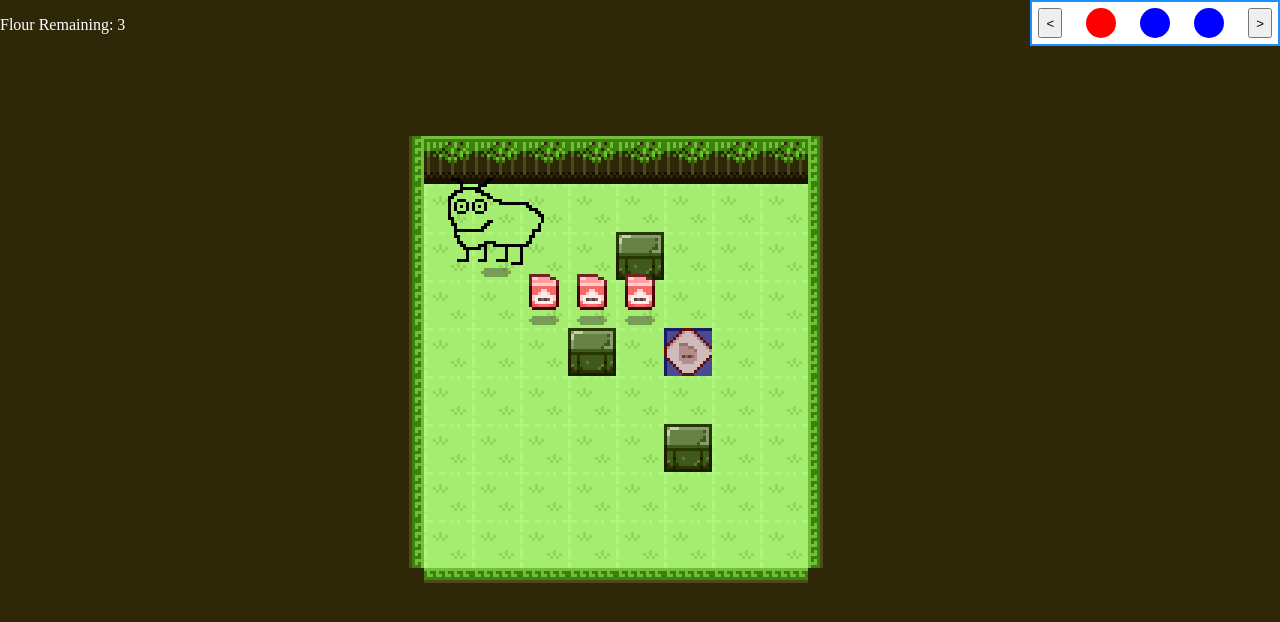
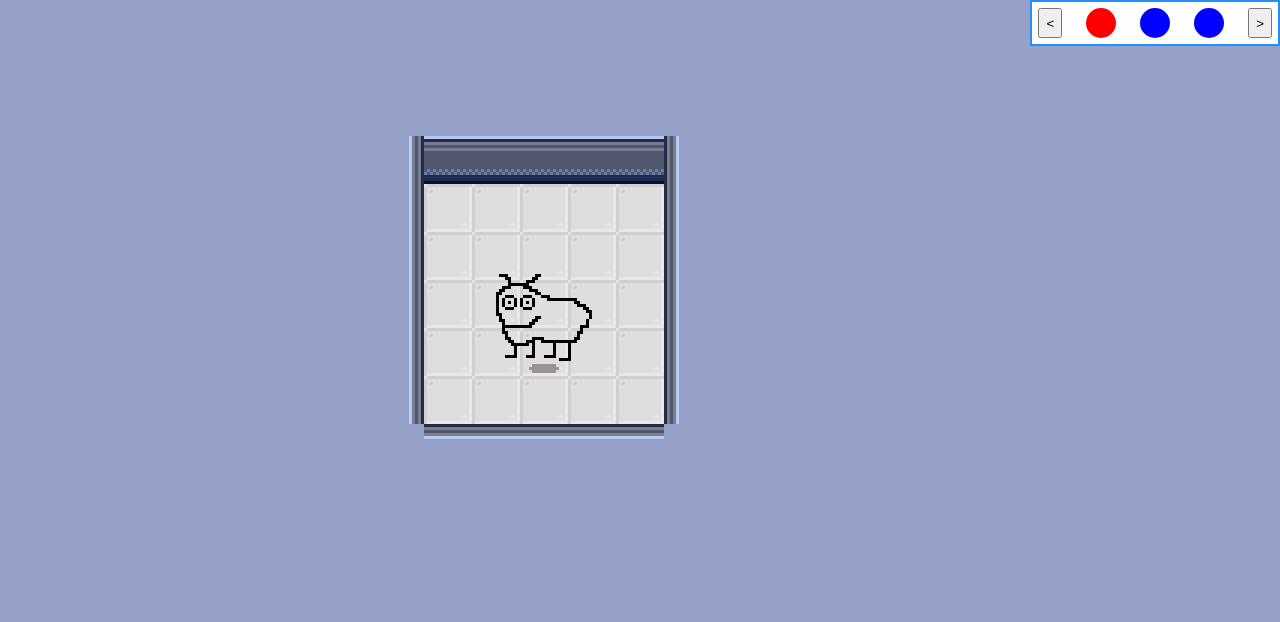
Before and after one commit to jazzjacob/stockholms-stad-tamagotchi, a React (Create React App) app: page / in a window 1280 px wide. Shown: the top 622 px of the page. Built offline with nearby package versions, Linux system fonts and the light colour scheme.

Commit message:
after-first-demo

```diff
--- a/src/classes/PlacementFactory.jsx
+++ b/src/classes/PlacementFactory.jsx
@@ -4,12 +4,14 @@ import {
 	PLACEMENT_TYPE_WALL,
 	PLACEMENT_TYPE_CELEBRATION,
 	PLACEMENT_TYPE_FLOUR,
+	PLACEMENT_TYPE_ARROW
 } from '../helpers/consts';
  import { HeroPlacement } from "../game-objects/HeroPlacement";
  import { GoalPlacement } from "../game-objects/GoalPlacement";
  import { WallPlacement } from "../game-objects/WallPlacement";
  import { FlourPlacement } from "../game-objects/FlourPlacement";
  import { CelebrationPlacement } from "../game-objects/CelebrationPlacement";
+ import { ArrowPlacement } from '../game-objects/ArrowPlacement';
 
  const placementTypeClassMap = {
 		[PLACEMENT_TYPE_HERO]: HeroPlacement,
@@ -17,6 +19,7 @@ import {
 		[PLACEMENT_TYPE_WALL]: WallPlacement,
 		[PLACEMENT_TYPE_FLOUR]: FlourPlacement,
 		[PLACEMENT_TYPE_CELEBRATION]: CelebrationPlacement,
+		[PLACEMENT_TYPE_ARROW]: ArrowPlacement
 	};
 
 class PlacementFactory {
--- a/src/components/level-layout/RenderLevel.jsx
+++ b/src/components/level-layout/RenderLevel.jsx
@@ -10,6 +10,7 @@ import FlourCount from "../hud/FlourCount";
 import LevelCompleteMessage from "../hud/LevelCompleteMessage";
 import { useRecoilValue } from 'recoil';
 import { currentLevelIdAtom } from '../../atoms/currentLevelIdAtom';
+import TextList from '../text-objects/TextList';
 
 export default function RenderLevel() {
 	const [level, setLevel] = useState(null);
@@ -37,14 +38,17 @@ export default function RenderLevel() {
 	return (
 		<>
 		<div className={styles.fullScreenContainer} style={{
-			backgroundColor: THEME_BACKGROUNDS[level.theme]
+			backgroundColor: THEME_BACKGROUNDS[level.theme],
 		}}>
 			<div className={styles.gameScreen}>
 				<LevelBackgroundTilesLayer level={level} />
 				<LevelPlacementsLayer level={level} />
 			</div>
 			<MenuRow />
-			<FlourCount level={level} />
+			{currentLevelId === "DemoLevel2" && (
+				<TextList />
+			)}
+			{/*<FlourCount level={level} />*/}
 			{level.isCompleted && <LevelCompleteMessage />}
 		</div>
 		</>
--- /dev/null
+++ b/src/components/text-objects/TextList.jsx
@@ -0,0 +1,82 @@
+import { useState, useEffect } from 'react';
+import { useRecoilValue, useSetRecoilState, useRecoilState } from 'recoil';
+import { currentViewAtom } from '../../atoms/currentViewAtom';
+import { currentLevelIdAtom } from '../../atoms/currentLevelIdAtom';
+import LevelsMap from '../../levels/LevelsMap';
+
+export default function TextList() {
+	const [currentId, setCurrentId] = useRecoilState(currentLevelIdAtom);
+	const [currentIndex, setCurrentIndex] = useState(0);
+	const [navigationStarted, setNavigationStarted] = useState(false);
+
+	const projectList = [
+		{name: "Slussen", distance: 0.1},
+		{name: "Albano", distance: 4},
+		{name: "Kista", distance: 7},
+	];
+
+	useEffect(() => {
+		setCurrentIndex(0);
+	}, []);
+
+	function handleUpButton() {
+		const nextIndex = currentIndex - 1 < 0 ? projectList.length - 1 : currentIndex - 1;
+		setCurrentIndex(nextIndex);
+	}
+
+	function handleDownButton() {
+		const nextIndex = currentIndex + 1 > projectList.length - 1 ? 0 : currentIndex + 1;
+		setCurrentIndex(nextIndex);
+	}
+
+	function handleOKButton() {
+		console.log(projectList[currentIndex])
+		setNavigationStarted(!navigationStarted);
+
+		// Go to Active Level
+		/*const levelsArray = Object.keys(LevelsMap);
+		const currentIndex = levelsArray.findIndex(id => {
+			return id === currentId;
+		});
+		const nextLevelId = levelsArray[currentIndex + 1] ?? levelsArray[0];*/
+	}
+
+	return (
+			<>
+				<div style={{
+					position: "absolute",
+					backgroundColor: "lightgray",
+					top: "129px",
+					left: "190px",
+					fontSize: "1.5rem",
+					lineHeight: "2px"
+				}}>
+					{navigationStarted ? (
+						<>
+							<p>{projectList[currentIndex].name}</p>
+							<div style={{ marginBottom: "42px"}}>{projectList[currentIndex].distance} km</div>
+						</>
+					) : (
+						<>
+							{projectList.map((projectItem, index) => {
+								if (index === currentIndex) {
+									return <p>-{projectItem.distance}km {projectItem.name}</p>
+								}
+								return <p>{projectItem.distance}km {projectItem.name}</p>
+							})}
+						<div style={{width: "100px", height: "100px", backgroundColor: "lightgray"}}></div>
+						</>
+					)}
+				</div>
+				<div style={{
+					position: "absolute",
+					top: "129px",
+					left: "500px"
+				}}>
+					<p><button onClick={() => handleUpButton()}>↑</button></p>
+					<p><button onClick={() => handleDownButton()}>↓</button></p>
+					<button onClick={() => handleOKButton()}>OK</button>
+				</div>
+			</>
+	)
+}
--- /dev/null
+++ b/src/game-objects/ArrowPlacement.jsx
@@ -0,0 +1,14 @@
+import { Placement } from "./Placement";
+ import Sprite from "../components/object-graphics/Sprite";
+ import { ARROW_TILES_MAP } from "../helpers/consts";
+
+ export class ArrowPlacement extends Placement {
+	 isSolidForBody(_body) {
+		 return true;
+	 }
+
+	 renderComponent() {
+		 const arrowTileCoord = ARROW_TILES_MAP.UP;
+		 return <Sprite frameCoord={arrowTileCoord} />;
+	 }
+ }
--- a/src/helpers/consts.js
+++ b/src/helpers/consts.js
@@ -1,12 +1,13 @@
 export const CELL_SIZE = 16;
  export const Z_INDEX_LAYER_SIZE = 10;
-export const SPRITE_SHEET_SRC = '/ciabattas-revenge-sprites-2.png';
+export const SPRITE_SHEET_SRC = '/ciabattas-revenge-sprites-with-arrows.png';
 
 export const PLACEMENT_TYPE_HERO = "HERO";
 export const PLACEMENT_TYPE_GOAL = "GOAL";
  export const PLACEMENT_TYPE_WALL = "WALL";
  export const PLACEMENT_TYPE_FLOUR = "FLOUR";
  export const PLACEMENT_TYPE_CELEBRATION = "CELEBRATION";
+ export const PLACEMENT_TYPE_ARROW = "ARROW";
 
 export const DIRECTION_LEFT = "LEFT";
 export const DIRECTION_RIGHT = "RIGHT";
@@ -48,6 +49,10 @@ export const THEME_BACKGROUNDS = {
 	[LEVEL_THEMES.PINK]: "#673d5e",
 	[LEVEL_THEMES.GRAY]: "#96a1c7",
 };
+
+export const ARROW_TILES_MAP = {
+	UP: "0x21",
+}
 
 export const THEME_TILES_MAP = {
 	[LEVEL_THEMES.YELLOW]: {
--- a/src/helpers/tiles.js
+++ b/src/helpers/tiles.js
@@ -134,5 +134,8 @@
 	 // MY OWN CHARACTERS
 		GUBBE_1: "0x19",
 		GUBBE_2: "2x19",
-		GUBBE_3: "4x19"
+		GUBBE_3: "4x19",
+
+		ARROW_UP: "0x21",
+		ARROW_DOWN: "1x21"
  };
--- a/src/index.css
+++ b/src/index.css
@@ -3,6 +3,12 @@
 * {
 	box-sizing: border-box;
 }
+
+@font-face {
+		font-family: PixelFont;
+		src: url(../public/Minecraft.ttf);
+}
+
 
 :root {
 	--game-viewport-width: 176px;
@@ -12,6 +18,8 @@
 }
 
 html, body {
+	font-family: PixelFont;
+	letter-spacing: 1.5px;
 	position: relative;
 	width: 100vw;
 	height: 100vh;
--- a/src/levels/DemoLevel1.jsx
+++ b/src/levels/DemoLevel1.jsx
@@ -7,18 +7,11 @@
  } from "../helpers/consts";
 
  const level = {
-	 theme: LEVEL_THEMES.GREEN,
-	 tilesWidth: 8,
-	 tilesHeight: 8,
+	 theme: LEVEL_THEMES.GRAY,
+	 tilesWidth: 5,
+	 tilesHeight: 5,
 	 placements: [
-		 { x: 2, y: 2, type: PLACEMENT_TYPE_HERO },
-		 { x: 6, y: 4, type: PLACEMENT_TYPE_GOAL },
-		 { x: 4, y: 4, type: PLACEMENT_TYPE_WALL },
-		 { x: 5, y: 2, type: PLACEMENT_TYPE_WALL },
-		 { x: 6, y: 6, type: PLACEMENT_TYPE_WALL },
-		 { x: 3, y: 3, type: PLACEMENT_TYPE_FLOUR },
-		 { x: 4, y: 3, type: PLACEMENT_TYPE_FLOUR },
-		 { x: 5, y: 3, type: PLACEMENT_TYPE_FLOUR },
+		 { x: 3, y: 4, type: PLACEMENT_TYPE_HERO }
 	 ],
  };
 
--- a/src/levels/DemoLevel2.jsx
+++ b/src/levels/DemoLevel2.jsx
@@ -1,21 +1,19 @@
+ import Sprite from "../components/object-graphics/Sprite";
  import {
 	 LEVEL_THEMES,
 	 PLACEMENT_TYPE_FLOUR,
 	 PLACEMENT_TYPE_GOAL,
 	 PLACEMENT_TYPE_HERO,
 	 PLACEMENT_TYPE_WALL,
+	 PLACEMENT_TYPE_ARROW
  } from "../helpers/consts";
 
  const level = {
-	 theme: LEVEL_THEMES.YELLOW,
-	 tilesWidth: 8,
+	 theme: LEVEL_THEMES.GRAY,
+	 tilesWidth: 5,
 	 tilesHeight: 5,
 	 placements: [
-		 { x: 1, y: 1, type: PLACEMENT_TYPE_HERO },
-		 { x: 7, y: 5, type: PLACEMENT_TYPE_GOAL },
-		 { x: 4, y: 4, type: PLACEMENT_TYPE_WALL },
-		 { x: 3, y: 2, type: PLACEMENT_TYPE_FLOUR },
-		 { x: 6, y: 4, type: PLACEMENT_TYPE_FLOUR },
+		 { x: 3, y: 4, type: PLACEMENT_TYPE_ARROW }
 	 ],
  };
 
--- a/src/levels/DemoLevel3.jsx
+++ b/src/levels/DemoLevel3.jsx
@@ -8,14 +8,10 @@
 
  const level = {
 	 theme: LEVEL_THEMES.PINK,
-	 tilesWidth: 8,
+	 tilesWidth: 5,
 	 tilesHeight: 5,
 	 placements: [
-		 { x: 1, y: 1, type: PLACEMENT_TYPE_HERO },
-		 { x: 7, y: 5, type: PLACEMENT_TYPE_GOAL },
-		 { x: 4, y: 4, type: PLACEMENT_TYPE_WALL },
-		 { x: 3, y: 2, type: PLACEMENT_TYPE_FLOUR },
-		 { x: 6, y: 4, type: PLACEMENT_TYPE_FLOUR },
+		 { x: 4, y: 4, type: PLACEMENT_TYPE_HERO },
 	 ],
  };
 
```
Also changed, not shown: public/Minecraft.ttf (added), public/ciabattas-revenge-sprites-with-arrows.png (added).
